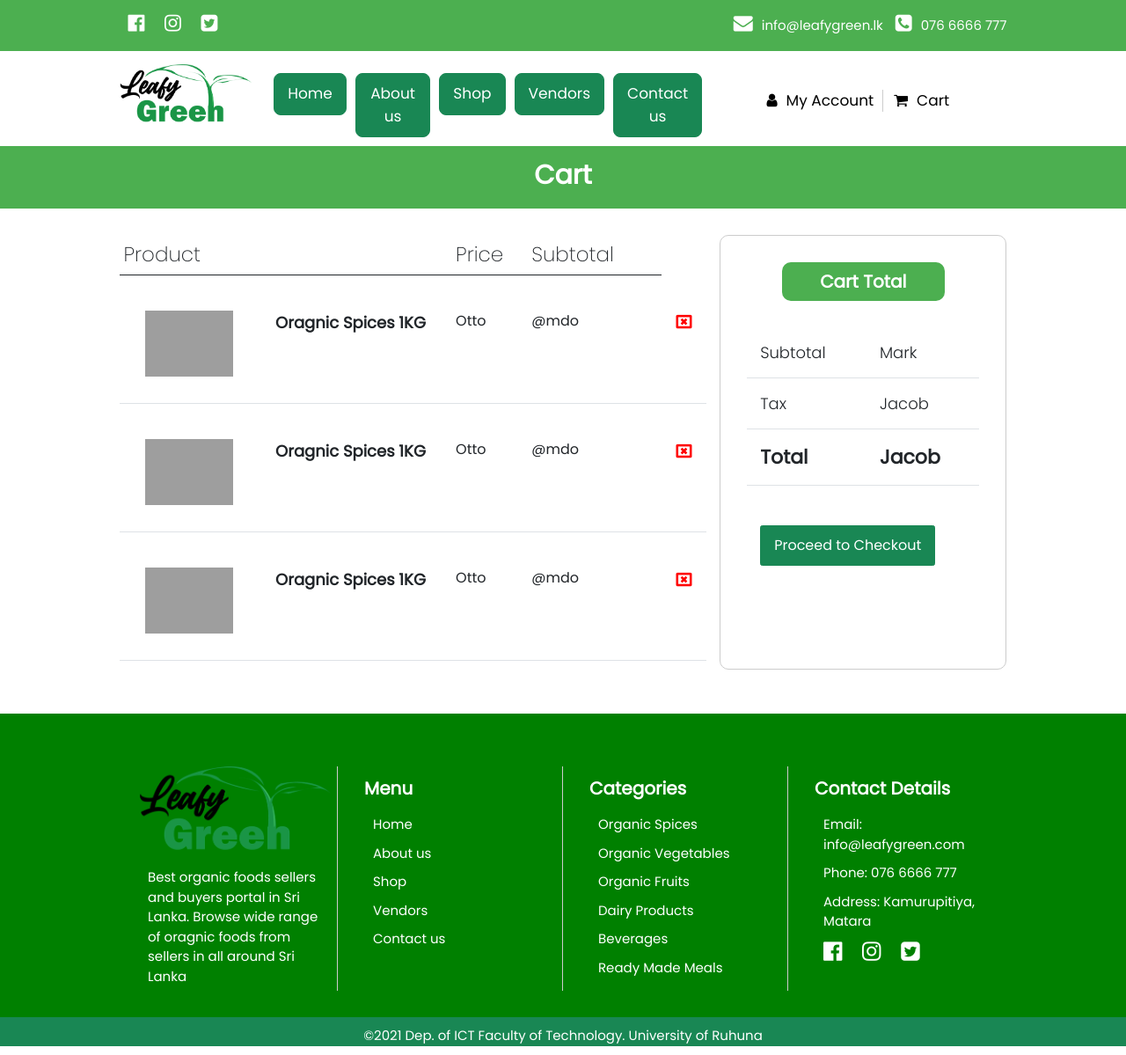
After one commit to madushan-dev/Leafygreen-Oragnic_Food_Store_PHP_MySQL, a PHP site: page /cart.php in a window 1280 px wide. The commit adds this page. Shown: the whole page at 88% size. Run offline with PHP 8.4, Linux system fonts and the light colour scheme; grey boxes are pictures that could not be loaded.

Commit message:
Cart and checkout page create

```diff
--- /dev/null
+++ b/cart.php
@@ -0,0 +1,121 @@
+<!-- Including Header -->
+<?php include_once 'resources/header.php'; ?>
+<!---------------------->
+<section class="bottom-header">
+    <h1 class="page-heading">Cart</h1>
+</section>
+
+<section class="mt-5 ">
+    <div class="row">
+        <div class="col-8">
+
+            <table class="table cart-table">
+                <thead class="mb-5">
+                    <tr class="thead">
+
+                        <th scope="col">Product</th>
+                        <th scope="col">Price</th>
+                        <th scope="col">Subtotal</th>
+                        <th></th>
+                    </tr>
+                </thead>
+                <tbody>
+                    <tr>
+
+                        <td class="d-flex  justify-content-around">
+                            <div class="cart-image">
+                                <img class="img-fluid" src="https://www.astaspice.org/wordpress/wp-content/uploads/2014/01/iStock_000065823839_Large.jpg" alt="">
+                            </div>
+                            <div class="cart-title ml-2">
+                                <p>Oragnic Spices 1KG</p>
+                            </div>
+                        </td>
+                        <td>Otto</td>
+                        <td>@mdo</td>
+                        <td>
+                        <td class="tools"><i class="fa fa-window-close-o delete px-2"></i></td>
+                        </td>
+                    </tr>
+                    <tr>
+
+                        <td class="d-flex justify-content-around">
+                            <div class="cart-image">
+                                <img class="img-fluid" src="https://www.astaspice.org/wordpress/wp-content/uploads/2014/01/iStock_000065823839_Large.jpg" alt="">
+                            </div>
+                            <div class="cart-title ml-2">
+                                <p>Oragnic Spices 1KG</p>
+                            </div>
+                        </td>
+                        <td>Otto</td>
+                        <td>@mdo</td>
+                        <td>
+                        <td class="tools"><i class="fa fa-window-close-o delete px-2"></i></td>
+                        </td>
+                    </tr>
+
+                    <tr>
+
+                        <td class="d-flex  justify-content-around">
+                            <div class="cart-image">
+                                <img class="img-fluid" src="https://www.astaspice.org/wordpress/wp-content/uploads/2014/01/iStock_000065823839_Large.jpg" alt="">
+                            </div>
+                            <div class="cart-title ml-2">
+                                <p>Oragnic Spices 1KG</p>
+                            </div>
+                        </td>
+                        <td>Otto</td>
+                        <td>@mdo</td>
+                        <td>
+                        <td class="tools"><i class="fa fa-window-close-o delete px-2"></i></td>
+                        </td>
+                    </tr>
+
+
+
+                </tbody>
+            </table>
+        </div>
+        <div class="col-4 d-flex">
+            <div class="cart-summary justify-content-center w-100">
+                <h2>Cart Total</h2>
+                <table class="table">
+
+                    <tbody>
+                        <tr>
+                            <th scope="row">Subtotal</th>
+                            <td>Mark</td>
+
+                        </tr>
+                        <tr>
+                            <th scope="row">Tax</th>
+                            <td>Jacob</td>
+
+                        </tr>
+                        <tr class="total">
+                            <th scope="row">Total</th>
+                            <td>Jacob</td>
+
+                        </tr>
+                        <tr>
+
+                            <td colspan="2" style="border:none;"><a href="checkout.php" class="btn btn-success" role="button">Proceed to Checkout</a>
+
+                        </tr>
+
+                    </tbody>
+                </table>
+            </div>
+
+        </div>
+
+
+    </div>
+
+
+</section>
+
+
+
+<!-- Including Footer -->
+<?php include_once 'resources/footer.php'; ?>
+<!---------------------->
--- a/resources/header.php
+++ b/resources/header.php
@@ -58,8 +58,7 @@
             <div class="col col-4 tool-box m-auto">
                 <ul class="list-unstyled d-flex justify-content-center ">
                     <li class="px-"><a href="login.php"><i class="fa fa-user""></i>My Account</a></li>
-                    <li class=" px-2"><a href="#"><i class="fa fa-heart-o""></i>Wishlist</a></li>
-                    <li class=" px-2"><a href="#"><i class="fa fa-shopping-cart""></i>Cart</a></li>
+                    <li class=" px-2"><a href="cart.php"><i class="fa fa-shopping-cart""></i>Cart</a></li>
                 </ul>
 
 
--- a/styles/styles.css
+++ b/styles/styles.css
@@ -477,3 +477,85 @@ textarea {
 .contact-form .form-group select {
   font-size: 1.6rem;
 }
+/* Cart */
+
+.cart-table,
+.cart-summary {
+  font-size: 1.6rem;
+}
+.cart-image {
+  width: 100px;
+  height: 100px;
+}
+.cart-table th {
+  font-weight: 200;
+  font-size: 2.3rem;
+}
+.cart-table td {
+  padding-top: 40px;
+}
+.cart-title {
+  font-size: 1.8rem;
+  font-weight: bold;
+}
+.cart-summary {
+  border: 1px solid #ccc;
+  border-radius: 10px;
+  padding: 30px;
+}
+.cart-summary h2 {
+  font-size: 2rem;
+  background-color: #4caf50;
+  color: white;
+  padding: 10px 0;
+  width: 70%;
+  margin: auto;
+  margin-bottom: 30px;
+  border-radius: 10px;
+}
+.cart-summary td,
+.cart-summary th {
+  padding: 15px;
+  font-size: 1.8rem;
+  font-weight: 300;
+}
+.cart-summary a {
+  font-size: 1.6rem;
+  padding: 10px 15px;
+  margin-top: 30px;
+}
+.total td,
+.total th {
+  font-size: 2.2rem;
+  font-weight: bold;
+}
+
+/* Checkout */
+
+.checkout-form {
+  padding: 10px;
+}
+.checkout-form .form-group {
+  margin: 20px;
+}
+.checkout-form .form-group label {
+  font-size: 1.8rem;
+  padding-bottom: 5px;
+}
+.checkout-form .form-group input,
+.checkout-form .form-group button,
+.checkout-form .form-group select {
+  font-size: 1.6rem;
+}
+
+.complete-order input[type="submit"] {
+  font-size: 1.6rem;
+  padding: 10px 15px;
+  margin-top: 30px;
+}
+.payment input[type="radio"] {
+  margin-right: 10px;
+}
+.payment label {
+  font-size: 1.6rem;
+}
```
Also changed, not shown: checkout.php (added, +94 -0 lines).
